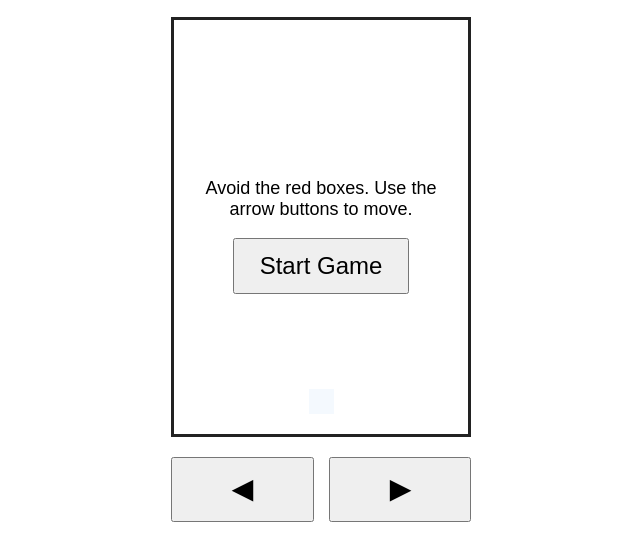
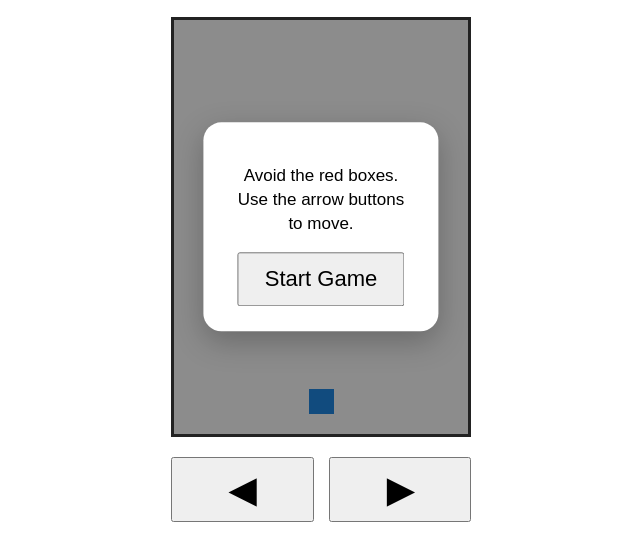
Before and after one commit to GrowithThYashi/BoxEscape, a plain HTML site: page index.html in a window 1280 px wide. Shown: the part 192-752 px from the top of the page, without its empty margins (319-959 px from the left). Drawn offline with Linux system fonts and the light colour scheme.

Commit message:
Refactor CSS for improved game styling
Updated styles for game layout, player, and controls.

```diff
--- a/style.css
+++ b/style.css
@@ -1,5 +1,3 @@
-/* Page */
-
 body {
     margin: 0;
     padding: 30px 20px;
@@ -10,7 +8,6 @@ body {
     justify-content: center;
 }
 
-/* Main Layout */
 
 #game-wrapper {
     width: min(90vw, 300px);
@@ -20,167 +17,254 @@ body {
     gap: 20px;
 }
 
-/* Header */
 
 #header {
+
     width: 100%;
 
     border: 3px solid #222;
     background: white;
 
     padding: clamp(10px, 4vw, 15px);
+
     box-sizing: border-box;
 
     text-align: center;
+
 }
 
+
 #header h1 {
+
     margin: 0 0 15px;
+
     font-size: clamp(28px, 8vw, 36px);
+
 }
+
 
 #best-score,
 #score {
+
     font-size: clamp(20px, 6vw, 24px);
     font-weight: bold;
+
 }
 
+
 #score {
+
     margin-top: 10px;
+
 }
 
-/* Gameplay Area */
 
 #game-container {
+
     position: relative;
 
     width: 100%;
+
     aspect-ratio: 5 / 7;
 
     border: 3px solid #222;
+
     background: white;
 
+    transition: background-color 0.65s ease;
+
     overflow: hidden;
+
     box-sizing: border-box;
+
 }
+
+/* Modal overlay */
+
+#overlay {
+
+    position: absolute;
+
+    inset: 0;
+
+    background: rgba(0,0,0,0.45);
+
+    display: none;
+
+    z-index: 10;
+
+}
+
+
+#popup {
+
+    position: absolute;
+
+    top: 50%;
+    left: 50%;
+
+    transform: translate(-50%, -50%);
+
+    width: 80%;
+
+    background: white;
+
+    border-radius: 18px;
+
+    padding: 25px;
+
+    box-sizing: border-box;
+
+    text-align: center;
+
+    box-shadow: 0 10px 30px rgba(0,0,0,0.25);
+
+    z-index: 11;
+
+}
+
+
+#popup.hidden {
+
+    display: none;
+
+}
+
+
+#start-screen,
+#game-over-screen {
+
+    display: flex;
+
+    flex-direction: column;
+
+    align-items: center;
+
+}
+
+
+#game-over-screen[hidden],
+#start-screen[hidden] {
+
+    display: none;
+
+}
+
+
+#popup p {
+
+    font-size: 17px;
+
+    line-height: 1.4;
+
+}
+
+
+#popup h2 {
+
+    margin-top: 0;
+
+    font-size: 32px;
+
+}
+
+
+#start-btn,
+#restart-btn {
+
+    font-size: 22px;
+
+    padding: 12px 25px;
+
+    cursor: pointer;
+
+}
+
 
 /* Player */
 
 #player {
+
     position: absolute;
 
     width: clamp(20px, 8vw, 25px);
+
     height: clamp(20px, 8vw, 25px);
 
     background: #1e88e5;
 
-    left: 50%;
     bottom: 20px;
 
-    transform: translateX(-50%);
 }
 
-/* Three Obstacles */
+
+/* Obstacles */
 
 #obstacle,
 #obstacle-two,
 #obstacle-three {
+
     position: absolute;
 
     width: clamp(32px, 12vw, 40px);
+
     height: clamp(32px, 12vw, 40px);
 
     background: #e53935;
+
 }
 
-/* Start Screen */
-
-#start-screen {
-    position: absolute;
-    inset: 0;
-
-    display: flex;
-    flex-direction: column;
-    justify-content: center;
-    align-items: center;
-
-    text-align: center;
-
-    padding: 20px;
-    box-sizing: border-box;
-
-    background: rgba(255, 255, 255, 0.95);
-    z-index: 10;
-}
-
-#start-screen p {
-    font-size: clamp(16px, 5vw, 18px);
-}
-
-#start-btn,
-#restart-btn {
-    font-size: clamp(20px, 6vw, 24px);
-    padding: 12px 25px;
-    cursor: pointer;
-}
-
-/* Game Over */
-
-#game-over-screen {
-    position: absolute;
-    inset: 0;
-
-    display: flex;
-    flex-direction: column;
-    justify-content: center;
-    align-items: center;
-
-    background: rgba(255, 255, 255, 0.9);
-
-    z-index: 11;
-}
-
-#game-over-screen[hidden],
-#start-screen[hidden] {
-    display: none;
-}
-
-#game-over-screen h2 {
-    font-size: clamp(30px, 10vw, 36px);
-    margin-bottom: 20px;
-}
 
 /* Controls */
 
 #controls {
+
     width: 100%;
 
     display: flex;
+
     gap: 15px;
+
 }
 
+
 #controls button {
+
     flex: 1;
 
     min-height: 65px;
 
-    font-size: clamp(20px, 7vw, 26px);
+    font-size: clamp(28px, 8vw, 34px);
+
     font-weight: bold;
 
     cursor: pointer;
+
     touch-action: manipulation;
+
 }
 
-@media (max-width: 400px) {
+
+@media(max-width:400px){
+
     body {
-        padding: 15px 10px;
+
+        padding:15px 10px;
+
     }
 
+
     #game-wrapper {
-        width: 95vw;
+
+        width:95vw;
+
     }
 
+
     #controls button {
-        min-height: 70px;
+
+        min-height:70px;
+
     }
+
 }
```
